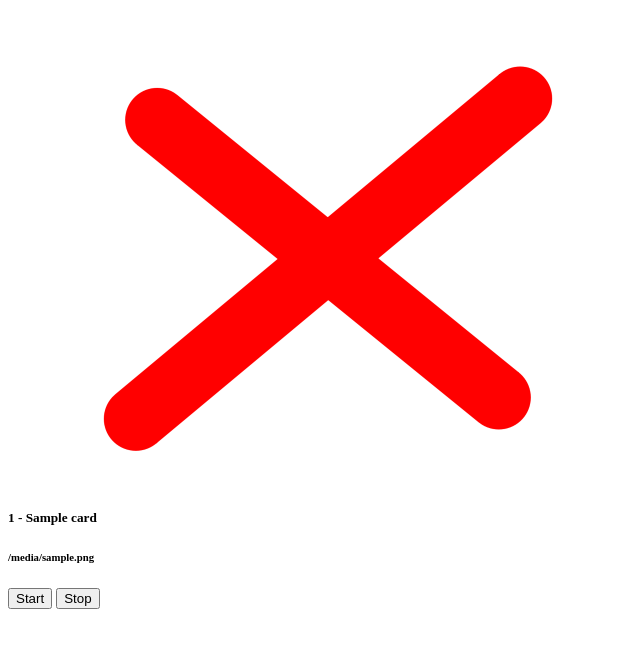
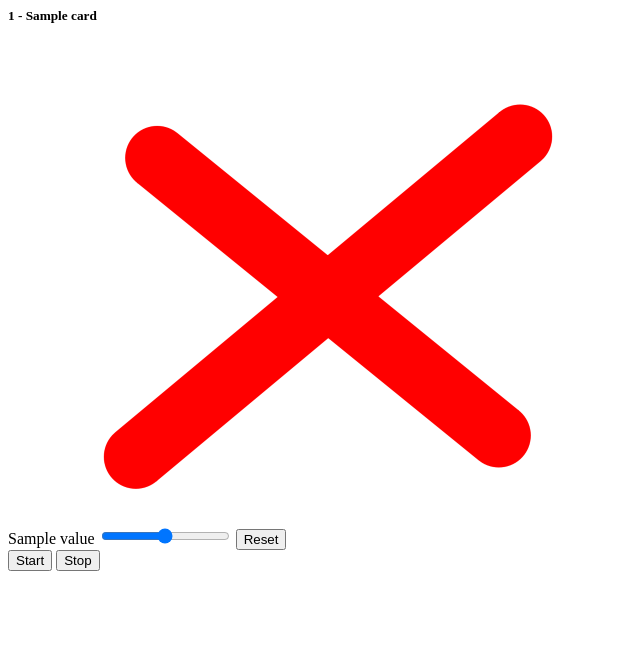
Before and after one commit to tiagocoutinho/v4l2py, a Flask app: template examples/web/templates/device.html in a window 1280 px wide. Shown: the top 648 px of the page, without its empty margins (0-640 px from the left). Run offline with Flask 2, Linux system fonts and the light colour scheme; the template is opened without the code that fills it: most values are stand-ins (such as "Sample title", 1, 10 or a date in 2020).

Commit message:
Update web example

```diff
--- a/examples/web/app.py
+++ b/examples/web/app.py
@@ -7,6 +7,8 @@
 # run from this directory with:
 # gunicorn --bind=0.0.0.0:8000 --log-level=debug --worker-class=gevent app:app
 
+import functools
+import io
 import logging
 
 import flask
@@ -16,9 +18,12 @@ import gevent.monkey
 import gevent.queue
 import gevent.time
 
+from PIL import Image
+import pillow_avif
+
 gevent.monkey.patch_all()
 
-from v4l2py import Device, iter_video_capture_devices
+from v4l2py.device import Device, VideoCapture, Format, PixelFormat, iter_video_capture_devices
 
 app = flask.Flask("basic-web-cam")
 app.jinja_env.line_statement_prefix = "#"
@@ -30,12 +35,10 @@ logging.basicConfig(
 
 
 BOUNDARY = "frame"
-PREFIX = b"--frame\r\nContent-Type: image/jpeg\r\n\r\n"
-SUFFIX = b"\r\n"
-
 HEADER = (
     "--{boundary}\r\nContent-Type: image/{type}\r\nContent-Length: {length}\r\n\r\n"
 )
+SUFFIX = b"\r\n"
 
 CAMERAS = None
 
@@ -43,10 +46,10 @@ CAMERAS = None
 class StreamResponse(flask.Response):
     default_mimetype = "multipart/x-mixed-replace;boundary={boundary}"
 
-    def __init__(self, *args, **kwargs):
-        boundary = kwargs.pop("boundary", BOUNDARY)
+    def __init__(self, *args, boundary=BOUNDARY, **kwargs):
+        self.boundary = boundary
         mimetype = kwargs.pop("mimetype", self.default_mimetype)
-        kwargs["mimetype"] = mimetype.format(boundary=boundary)
+        kwargs["mimetype"] = mimetype.format(boundary=self.boundary)
         super().__init__(*args, **kwargs)
 
 
@@ -80,12 +83,17 @@ class Trigger:
 
 
 class Camera:
-    def __init__(self, device: Device) -> None:
+    def __init__(self, device: Device, frame_type='jpeg') -> None:
         self.device: Device = device
         self.runner: gevent.Greenlet | None = None
         self.last_frame: bytes | None = None
         self.last_request: float = 0.0
         self.trigger: Trigger = Trigger()
+        self.frame_type = frame_type
+
+    def __iter__(self):
+        while True:
+            yield self.next_frame()
 
     def next_frame(self) -> bytes:
         self.last_request = gevent.time.monotonic()
@@ -110,11 +118,16 @@ class Camera:
 
     def run(self):
         with self.device:
+            capture = VideoCapture(self.device)
+            capture.set_format(640, 480, "MJPG")
+            format = capture.get_format()
+            to_frame = buffer_to_frame_maker(format, output=self.frame_type)
             self.last_request = gevent.time.monotonic()
-            for i, frame in enumerate(self.device):
+            buff = io.BytesIO()
+            for i, data in enumerate(self.device):
+                self.last_frame = to_frame(data)
                 if not i % 100:
-                    self.device.log.info(f"frame {i:04d}")
-                self.last_frame = frame
+                    self.device.log.info(f"frame {i:04d} (raw={len(data) / 1000:.1f} kb; {self.frame_type}={len(self.last_frame) / 1000:.1f} kb)")
                 self.trigger.set()
                 if gevent.time.monotonic() - self.last_request > 10:
                     self.device.log.info("Stopping camera task due to inactivity")
@@ -134,9 +147,31 @@ def cameras() -> list[Camera]:
     return CAMERAS
 
 
-def jpeg_frame(frame, boundary=BOUNDARY):
-    header = HEADER.format(type="jpeg", boundary=boundary, length=len(frame)).encode()
-    return b"".join((header, frame, SUFFIX))
+def buffer_to_frame_maker(format: Format, output='avif'):
+    match (format.pixel_format, output.lower()):
+        case [PixelFormat.JPEG | PixelFormat.MJPEG, 'jpeg']:
+            return functools.partial(to_frame, type='jpeg')
+        case _:
+            return functools.partial(buffer_to_frame, format=format, output=output)
+
+
+def buffer_to_frame(data: bytes, format: Format, output='jpeg'):
+    from PIL import Image
+    match format.pixel_format:
+        case PixelFormat.JPEG | PixelFormat.MJPEG:
+            image = Image.open(io.BytesIO(data))
+        case PixelFormat.GREY:
+            image = Image.frombuffer("L", (format.width, format.height), data)
+        case _:
+            raise ValueError(f"unsupported pixel format {format.pixel_format}")
+    buff = io.BytesIO()
+    image.save(buff, output)
+    return to_frame(buff.getvalue(), type=output)
+
+
+def to_frame(data, type='avif', boundary=BOUNDARY):
+    header = HEADER.format(type=type, boundary=boundary, length=len(data)).encode()
+    return b"".join((header, data, SUFFIX))
 
 
 @app.get("/")
@@ -164,19 +199,32 @@ def stop(device_id):
 @app.get("/camera/<int:device_id>")
 def device(device_id: int):
     camera = cameras()[device_id]
-    return flask.render_template("device.html", camera=camera)
+    with camera.device:
+        return flask.render_template("device.html", camera=camera)
 
 
 @app.get("/camera/<int:device_id>/stream")
 def stream(device_id):
     camera = cameras()[device_id]
+    return StreamResponse(iter(camera))
 
-    def send_frames():
-        while True:
-            yield jpeg_frame(camera.next_frame(), boundary=BOUNDARY)
 
-    return StreamResponse(send_frames(), boundary=BOUNDARY)
+@app.post("/camera/<int:device_id>/control/<int:control_id>")
+def set_control(device_id, control_id):
+    camera = cameras()[device_id]
+    with camera.device:
+        control = camera.device.controls[control_id]
+        control.value = int(flask.request.form["value"])
+    return "", 204
 
+
+@app.post("/camera/<int:device_id>/control/<int:control_id>/reset")
+def reset_control(device_id, control_id):
+    camera = cameras()[device_id]
+    with camera.device:
+        control = camera.device.controls[control_id]
+        control.value = control.info.default_value
+    return flask.render_template("control.html", control=control)
 
 if __name__ == "__main__":
     app.run(host="0.0.0.0")
--- /dev/null
+++ b/examples/web/templates/control.html
@@ -0,0 +1,22 @@
+# set device = control.device
+# set did = device.index
+
+<div class="input-group input-group-sm mb-1" id="{{control.name}}-{{did}}">
+
+    <!--<label for="{{control.name}}-{{did}}" class="form-label">{{control.name}}</label>-->
+    <span class="input-group-text">{{control.name}}</span>
+    <input type="range" class="form-range form-control"
+        min="{{control.info.minimum}}"
+        max="{{control.info.maximum}}"
+        step="{{control.info.step}}"
+        value="{{control.value}}"
+        name="value"
+        hx-post="/camera/{{did}}/control/{{control.id}}"
+    >
+    <button class="btn btn-outline-secondary" type="button"
+        hx-post="/camera/{{did}}/control/{{control.id}}/reset"
+        hx-target="#{{control.name}}-{{did}}"
+    >
+        Reset
+    </button>
+</div>
--- a/examples/web/templates/device.html
+++ b/examples/web/templates/device.html
@@ -1,13 +1,23 @@
 # set index = camera.device.index
 # set name = camera.device.info.card
 <div class="card">
-    <div id="stream-{{ index }}">
-        <img src="static/cross.png" alt="no video">
+    <h5 class="card-header">{{index}} - {{name}}</h5>
+    <div class="row g-0">
+        <div class="col-md-8">
+            <div id="stream-{{ index }}">
+                <img src="static/cross.png" alt="no video">
+            </div>
+        </div>
+        <div class="col-md-4">
+            <div class="card-body">
+                # for control in camera.device.controls.values():
+                # include "control.html"
+                # endfor
+                <button type="button" class="btn btn-primary" hx-post="/camera/{{index}}/start" hx-target="#stream-{{index}}">Start</button>
+                <button type="button" class="btn btn-danger" hx-post="/camera/{{index}}/stop" hx-target="#stream-{{index}}">Stop</button>
+            </div>
+        </div>
     </div>
-    <div class="card-body">
-        <h5 class="card-title">{{index}} - {{name}}</h5>
-        <h6 class="card-subtitle mb-2 text-muted">{{camera.device.filename}}</h6>
-        <button type="button" class="btn btn-primary" hx-post="/camera/{{index}}/start" hx-target="#stream-{{index}}">Start</button>
-        <button type="button" class="btn btn-danger" hx-post="/camera/{{index}}/stop" hx-target="#stream-{{index}}">Stop</button>
+
     </div>
 </div>
```
Also changed, not shown: examples/web/templates/index.html (+1 -8 lines).
